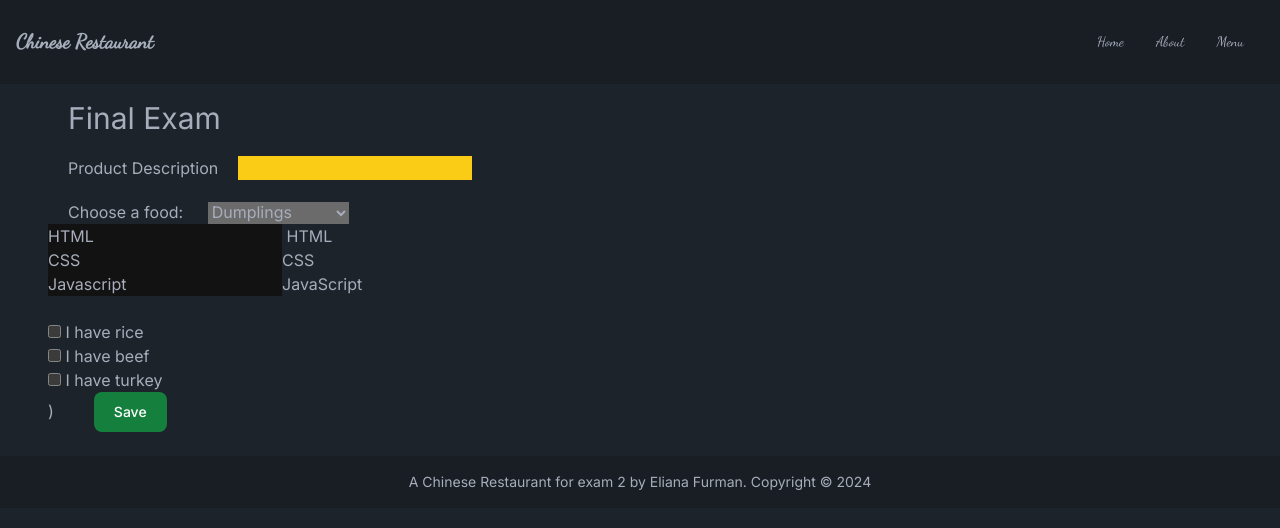
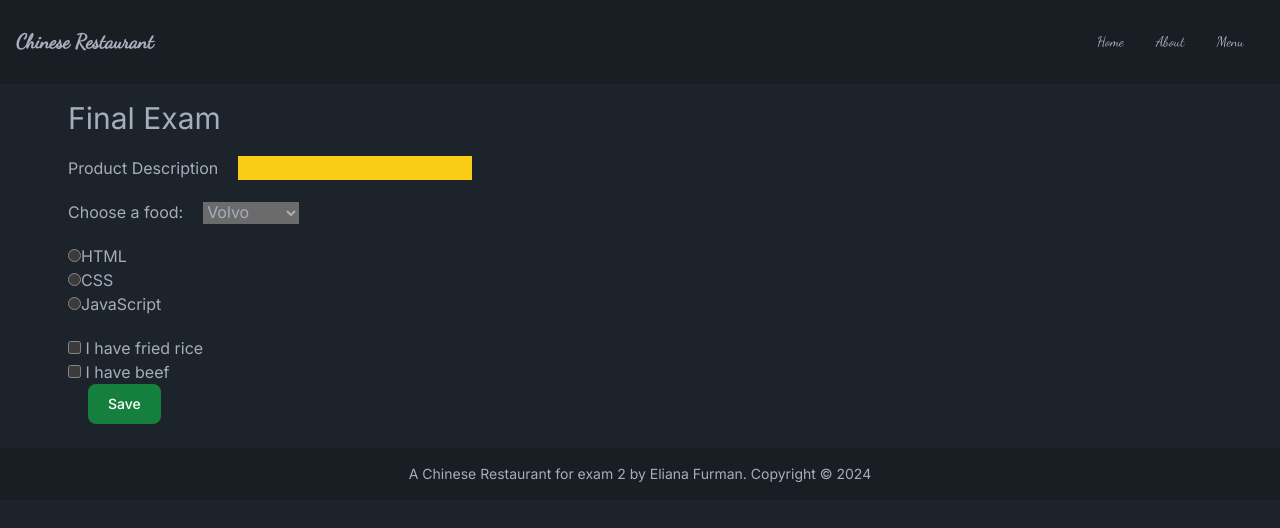
Before and after one commit to eliana53/exam2, a Next.js app: page /final in a window 1280 px wide. Shown: the top 528 px of the page. Built offline with nearby package versions, Linux system fonts and the light colour scheme.

Commit message:
final exam changes

```diff
--- a/app/final/page.tsx
+++ b/app/final/page.tsx
@@ -1,43 +1,36 @@
 export default function Page() {
 return (
     <>
-    <h1 className="ml-5 text-3xl" >Final Exam</h1>
+    <h1 className="text-3xl ml-5">Final Exam</h1>
     <form>
-    <label htmlFor= "product" className="ml-5">Product Description</label>
-    <input type="text" name="product" id="product" className="m-5 text-black bg-yellow-400" />
+      <label htmlFor="product" className="ml-5">Product Description</label>
+      <input type="text" name="product" id="product" className="m-5 text-black bg-yellow-400"/>
       <br />
-
-    <label htmlFor="food" className="mx-5">Choose a food: </label>
-
-<select name="food" id="food">
-    <option value = "dumplings"> Dumplings</option>
-    <option value = "chicken lo mein"> Chicken lo mein </option>
-    <option value = "sushi"> sushi</option>
-    <option value = "fried rice"> fried rice </option>
+      <label htmlFor="Food" className="mx-5">Choose a food:</label>
+      <select name="foods" id="foods">
+      <option value="dumplings">Volvo</option>
+      <option value="chicken lo mein">Saab</option>
+      <option value="sushi">Mercedes</option>
+      <option value="fried rice">Audi</option>
       </select>
 
       <br />
 
-<div className="auto">
-<input type="sauces" id="html" name= "fav_food" value = "HTML" />
-<label htmlFor="html"> HTML</label> <br />
-<input type = "sauces" id="css" name= "fav_food" value = "CSS" />
+      <div className="ml-5 mt-5">
+      <input type="radio" id="html" name="fav_language" value="HTML" />
+      <label htmlFor="html">HTML</label><br />
+      <input type="radio" id="css" name="fav_language" value="CSS" />
       <label htmlFor="css">CSS</label><br />
-<input type="sauces" id="javascript" name="Fav_food" value= "Javascript" />
+      <input type="radio" id="javascript" name="fav_language" value="JavaScript" />
       <label htmlFor="javascript">JavaScript</label>
       </div>
 
-<br />
-
-<div className="lol">
-<input type="checkbox" id="food1" name="food" value="rice" />
-<label htmlFor="food1"> I have rice</label> <br />
-<input type="checkbox" id="food2" name="food2" value = "beef" />
-<label htmlFor="food2"> I have beef</label> <br />
-<input type="checkbox" id="food3" name="food3" value = "Turkey" />
-<label htmlFor = "food3" > I have turkey</label> <br></br>
+      <div className="ml-5 mt-5">
+      <input type="checkbox" id="food1" name="food1" value="Fried rice" />
+      <label htmlFor="food1"> I have fried rice</label><br />
+      <input type="checkbox" id="food2" name="food2" value="Beef" />
+      <label htmlFor="food2"> I have beef</label><br />
       </div>
-)
 
 
 
```
Lines whose indentation alone changed are shown as unchanged.
